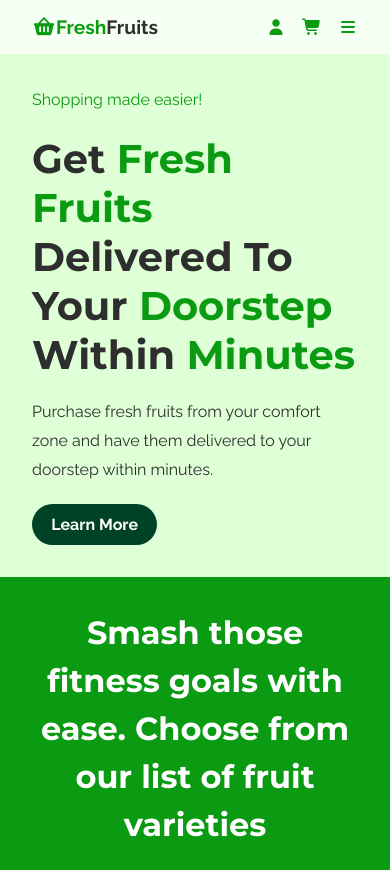
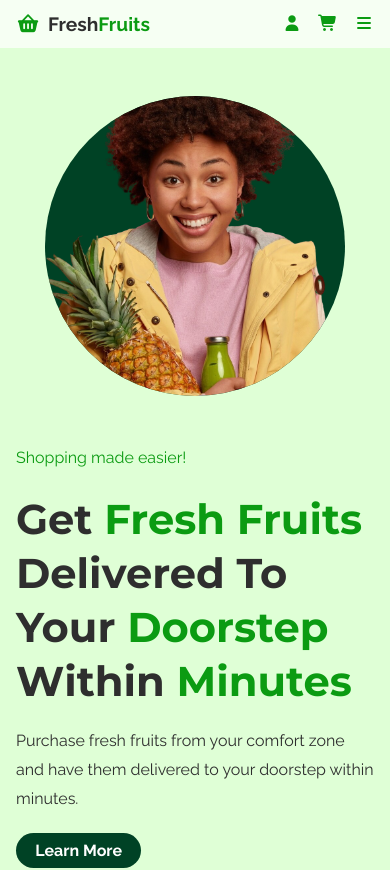
Before and after one commit to adetoadeto/freshfruits, a React (Vite) app: page / in a window 390 px wide. Shown: the top 870 px of the page. Built offline with nearby package versions, Linux system fonts and the light colour scheme; no server answers.

Commit message:
fix(layout and duplicate code): resolve spacing issues in ui, use resuable component for duplicate code

```diff
--- a/src/components/NavBar/Logo.jsx
+++ b/src/components/NavBar/Logo.jsx
@@ -1,11 +1,11 @@
 const Logo = () => {
   return (
-    <div id="logo">
+    <a id="logo" href="/">
       <i className="fa-solid fa-basket-shopping"></i>
       <p id="brand-name">
-        <span>Fresh</span>Fruits
+        Fresh<span>Fruits</span>
       </p>
-    </div>
+    </a>
   );
 };
 
--- a/src/components/NavBar/Nav.jsx
+++ b/src/components/NavBar/Nav.jsx
@@ -1,37 +1,22 @@
 import { useState } from "react";
+import { Link } from "react-router-dom";
 import Logo from "./Logo";
-import { Link } from "react-router-dom";
+import NavItems from "./NavItems";
 
 const Nav = () => {
   const [selected, setSelected] = useState(false)
 
-  const handleShowNav = ()=> {
+  const handleShowNav = () => {
     setSelected((prevValue) => !prevValue)
   }
 
   return (
     <nav>
-      <div className="main-nav">
-        <div id="links">
+      <div className="desktop-nav">
+
           <Logo />
-          <ul>
-            <li>
-              <Link to="/" className="list">
-                Home
-              </Link>
-            </li>
-            <li>
-              <Link to="/about" className="list">
-                About
-              </Link>
-            </li>
-            <li>
-              <Link to="/products" className="list">
-                Products
-              </Link>
-            </li>
-          </ul>
-        </div>
+          <NavItems />
+
 
         <div className="icons">
           <Link to="/account">
@@ -47,23 +32,7 @@ const Nav = () => {
       </div>
 
       <div className={`mobile-nav ${selected && "block"}`}>
-        <ul>
-            <li>
-              <Link to="/" className="list">
-                Home
-              </Link>
-            </li>
-            <li>
-              <Link to="/about" className="list">
-                About
-              </Link>
-            </li>
-            <li>
-              <Link to="/products" className="list">
-                Products
-              </Link>
-            </li>
-          </ul>
+        <NavItems />
       </div>
     </nav>
   );
--- /dev/null
+++ b/src/components/NavBar/NavItems.jsx
@@ -0,0 +1,18 @@
+import { Link } from "react-router-dom"
+
+const links = [{ name: "Home", href: "/" }, { name: "About", href: "/about" }, { name: "Products", href: "/products" }]
+
+const NavItems = () => {
+    return (
+        <ul>
+            {links.map(item =>
+                <li>
+                    <Link to={item.href} className="list">
+                        {item.name}
+                    </Link>
+                </li>)}
+        </ul>
+    )
+}
+
+export default NavItems
--- a/src/pages/Home.jsx
+++ b/src/pages/Home.jsx
@@ -5,14 +5,14 @@ import Button from "../components/Buttons/Button";
 const Home = () => {
   return (
     <>
-      <main>
+      <header>
         <article>
           <p id="tagline">Shopping made easier!</p>
-          <h2>
+          <h1>
             Get <span>Fresh Fruits</span> Delivered To Your
             <span> Doorstep </span>
             Within<span> Minutes</span>
-          </h2>
+          </h1>
           <p>
             Purchase fresh fruits from your comfort zone and have them delivered
             to your doorstep within minutes.
@@ -23,12 +23,13 @@ const Home = () => {
         <div className="image-container">
           <img src={heroImg} alt="woman holding fruit" />
         </div>
-      </main>
+      </header>
+
       <section id="banner">
-        <h3>
+        <h2>
           Smash those fitness goals with ease. Choose from our list of fruit
           varieties
-        </h3>
+        </h2>
         <Button><Link to="/products">Shop Now</Link></Button>
       </section>
     </>
--- a/src/styles/index.css
+++ b/src/styles/index.css
@@ -10,8 +10,9 @@
     --green-300: #0b9b12;
     --green-500: #004225;
     --white: white;
-    --margin-x: 5rem;
-    --small-screen-margin-x: 2rem;
+    --padding-x: 2rem;
+    --padding-t: 6rem;
+    --mobile-padding-x: 1rem;
     --border-radius: 10px;
 }
 
@@ -33,7 +34,7 @@ body {
     color: var(--text-color);
 }
 
-/* All Icons */
+/* ---------------------------------------------------------------------------------- */
 i {
     font-size: 1rem;
     color: var(--green-300);
@@ -47,25 +48,31 @@ a {
     text-decoration: none;
     color: inherit;
 }
+
 a:hover {
     text-decoration: underline;
 }
 
-h1, h2, h3, h4 {
+h1,
+h2,
+h3,
+h4 {
     font-family: var(--font-heading);
     font-weight: bold;
 }
+
 h2 {
     font-size: 2.5rem;
 }
+
 h3 {
     font-size: 1.5rem;
 }
+
 h4 {
     font-size: 1.3rem;
 }
 
-/* All Buttons */
 button {
     border: none;
     width: fit-content;
@@ -73,88 +80,130 @@ button {
     border-radius: 25px;
     background-color: transparent;
     font-weight: bold;
-    padding: 0.7rem 1.2rem;
+    padding: 0.5rem 1.2rem;
     background-color: var(--green-500);
     color: var(--white);
 }
-button:hover, i:hover, a:hover {
+
+button:hover,
+i:hover,
+a:hover {
     cursor: pointer;
 }
 
-/* NavBar */
+/* ------------------------------------------------------------ */
+
 nav {
-    margin: 1.5rem var(--margin-x);
+    padding: 1rem var(--padding-x);
+    position: fixed;
+    z-index: 10;
+    width: 100%;
+    background-color: var(--background-color);
+    box-sizing: border-box;
 }
-nav .main-nav,
-nav .mobile-nav ul,
-.main-nav #links,
-#links ul,
+
+nav .desktop-nav,
+nav .desktop-nav ul,
 nav .icons,
 #logo {
     display: flex;
     align-items: center;
 }
-nav .main-nav, nav .mobile-nav ul {
+
+nav .desktop-nav,
+nav .mobile-nav ul {
     justify-content: space-between;
 }
-.main-nav #links, #links ul {
+
+nav .desktop-nav ul {
     gap: 3rem;
 }
+
 nav ul .list {
     color: var(--text-color);
     text-decoration: none;
+    font-weight: 500;
 }
+
 nav ul .list:hover {
     color: var(--green-300);
     text-decoration: underline;
+    font-weight: bold;
 }
+
 nav .icons {
     gap: 1rem;
 }
+
 nav .icons i:hover {
     color: var(--green-500);
 }
-.hamburger-icon, .mobile-nav {
+
+nav .hamburger-icon,
+nav .mobile-nav {
     display: none;
 }
-.hamburger-icon {
+
+nav .hamburger-icon {
     background-color: transparent;
     padding: 0;
 }
 
+
 /* Logo */
-#logo i, #logo #brand-name {
+#logo {
+    gap: 0.5rem;
+}
+
+#logo:hover {
+    cursor: pointer;
+    text-decoration: none;
+}
+
+#logo i,
+#logo #brand-name {
     font-size: 1.2rem;
     font-weight: bold;
 }
+
 #logo #brand-name span {
     color: var(--green-300);
 }
 
 /* HomePage: Hero Section */
-main {
+header {
     width: auto;
-    padding: 3rem var(--margin-x);
+    padding: var(--padding-t) var(--padding-x) 1rem;
     display: flex;
     justify-content: space-between;
-    height: 350px;
+    align-items: bottom;
+    height: fit-content;
     background-color: var(--green-100);
 }
-main article {
+
+header article {
     display: flex;
     flex-direction: column;
     justify-content: center;
     gap: 1.2rem;
     width: 60%;
 }
-main article p {
+
+header article h1 {
+    font-size: 2.8rem;
+    line-height: 1.3;
+}
+
+header article p {
     line-height: 1.8;
 }
-main article p#tagline,
-main article h2 span {
+
+header article p#tagline,
+header article h1 span {
     color: var(--green-300);
 }
-.image-container {
+
+header .image-container {
     width: 370px;
     background-color: var(--green-500);
     height: 370px;
@@ -165,7 +214,8 @@ main article h2 span {
     align-items: center;
     position: relative;
 }
-.image-container img {
+
+header .image-container img {
     position: absolute;
     height: 440px;
     width: 100%;
@@ -176,7 +226,7 @@ main article h2 span {
 #banner {
     width: auto;
     margin-top: 2rem;
-    padding: 0 var(--margin-x);
+    padding: 0 var(--padding-x);
     background-image: url("../assets/images/banner.jpg");
     background-position: center;
     background-size: cover;
@@ -187,13 +237,15 @@ main article h2 span {
     align-items: end;
     gap: 2rem;
 }
-#banner h3 {
+
+#banner h2 {
     line-height: 1.5;
     width: 50%;
     text-align: end;
     font-size: 2rem;
     color: var(--green-500);
 }
+
 #banner button {
     background-color: var(--green-300);
     color: white;
@@ -201,7 +253,8 @@ main article h2 span {
 
 /* About Page */
 #about {
-    padding: var(--margin-x)  ;
+    min-height: 100vh;
+    padding: var(--padding-x);
     background-color: #eefdea;
     display: flex;
     justify-content: space-between;
@@ -209,34 +262,41 @@ main article h2 span {
     height: auto;
     gap: 4rem;
 }
+
 #about img {
-    border-radius:var(--border-radius);
+    border-radius: var(--border-radius);
     height: 100%;
     width: 50%;
     object-fit: cover;
     object-position: bottom;
 }
+
 #about article {
     width: 50%;
     line-height: 2;
 }
+
 #about article h2 {
     line-height: 1.5;
 }
-#about  article h2 span {
+
+#about article h2 span {
     color: var(--green-300);
 }
+
 #about article .paragraph-text {
     margin-top: 1rem;
     margin-bottom: 1.5rem;
     width: 100%;
 
 }
+
 #about article ul {
     display: flex;
     flex-direction: column;
     gap: 0.5rem;
 }
+
 #about article ul li i {
     margin-right: 0.5rem;
     color: var(--green-300);
@@ -245,13 +305,13 @@ main article h2 span {
 /* Products Page */
 #products {
     background-color: var(--green-100);
-    margin-top: 1rem;
-    padding: 2rem var(--margin-x);
+    padding: var(--padding-t) var(--padding-x);
     min-height: 100vh;
 }
+
 #products-header,
-#products-header > div,
-.details > div {
+#products-header>div,
+.details>div {
     display: flex;
     justify-content: space-between;
     gap: 0.5rem;
@@ -263,40 +323,52 @@ main article h2 span {
     font-size: 2rem;
     color: var(--green-500);
 }
+
 #products-header button {
     background-color: var(--green-300);
     padding: 0.5rem 1rem;
 }
+
 #products-header button:hover {
     background-color: var(--green-500);
     color: var(--white);
 }
+
 #products form {
+    display: flex;
+    justify-content: space-between;
+    align-items: center;
     background-color: var(--white);
     padding: 0.5rem 1rem;
     border-radius: 5rem;
     box-shadow: 0 0 5px rgb(219, 215, 215);
 }
+
 #products form i:hover {
     font-size: small;
 }
+
 #products input {
     border: none;
     background-color: transparent;
 }
+
 #products input:focus {
     outline: none;
 }
+
 #products input::placeholder {
     color: rgb(156, 154, 154);
     font: inherit;
 }
+
 #product-cards {
     display: grid;
-    grid-template-columns: repeat(auto-fit, minmax(200px, 1fr));
+    grid-template-columns: repeat(auto-fit, minmax(150px, 1fr));
     gap: 1.5rem 1rem;
     margin-top: 2rem;
 }
+
 #product-cards .product-card {
     border-radius: var(--border-radius);
     width: auto;
@@ -304,40 +376,49 @@ main article h2 span {
     height: fit-content;
     background-color: rgb(248, 255, 246);
 }
+
 .product-card button {
     background-color: var(--green-300);
     font-size: 0.8rem;
     padding: 0.5rem;
     border-radius: var(--border-radius) 0 0 0;
 }
+
 .product-card button:hover {
     background-color: var(--green-500);
 }
-.product-card .product-image{
+
+.product-card .product-image {
     height: 200px;
     width: 100%;
     object-fit: contain;
 }
+
 .product-card .product-text {
     padding: 0 1rem 1rem 1rem;
     font-weight: bold;
     color: var(--green-300);
 }
-.product-text > div {
+
+.product-text>div {
     display: flex;
     justify-content: space-between;
     align-items: center;
     margin-top: 0.5rem;
 }
+
 .product-review {
     height: 20px;
 }
+
 .indicator-message {
     text-align: center;
     font-size: 1.5rem;
     margin-top: 3rem;
     font-weight: bold;
     color: var(--green-300);
+    text-transform: capitalize;
+
 }
 
 /* Product Details */
@@ -347,14 +428,17 @@ main article h2 span {
     height: auto;
     background-size: cover;
     background-blend-mode: soft-light;
-    padding: var(--margin-x);
+    padding: var(--padding-t) var(--padding-x);
+    padding-top: 7rem;
 }
+
 .product-details {
     display: flex;
     justify-content: space-between;
     gap: 4rem;
     align-items: center;
 }
+
 .product-details .product-image {
     height: 400px;
     width: 50%;
@@ -362,62 +446,77 @@ main article h2 span {
     background-color: #d5ffc9;
     border-radius: 50px;
 }
+
 .product-details img {
     object-fit: contain;
     height: 100%;
     width: 100%;
 }
+
 .product-details .product-content {
     width: 50%;
     display: flex;
     flex-direction: column;
     gap: 1.5rem;
 }
+
 .product-content .title {
     font-size: 2.8rem;
     color: var(--green-300);
 }
-.product-content .price, .quantity > p {
+
+.product-content .price,
+.quantity>p {
     color: var(--green-300);
     font-weight: bold;
 }
-.product-content > p {
+
+.product-content>p {
     width: 95%;
     line-height: 2rem;
 }
+
 .product-content .quantity {
     display: flex;
     align-items: center;
     gap: 1rem;
     margin-bottom: 1rem;
 }
+
 .product-content .quantity .qty-btn {
     background-color: var(--green-300);
     opacity: 50%;
     padding: 0.2rem 0.8rem;
 }
+
 .product-content .quantity .qty-btn:hover {
     opacity: 100%;
 }
+
 .product-content .quantity i {
     color: var(--white);
     font-weight: bold;
     font-size: 0.9rem;
 }
+
 .product-content .quantity p {
     font-size: 1.8rem;
     color: var(--green-300);
     font-weight: bold;
 }
+
 .product-content .add-to-cart-btn {
     width: fit-content;
 }
+
 .product-content .add-to-cart-btn:hover {
     opacity: 90%;
 }
+
 .product-content .add-to-cart-btn:disabled {
     opacity: 50%;
 }
+
 #cart-message {
     margin-top: 1rem;
     color: var(--green-500);
@@ -426,6 +525,7 @@ main article h2 span {
     font-style: italic;
     font-weight: bold;
 }
+
 .controls {
     margin-top: 2rem;
     display: flex;
@@ -434,31 +534,42 @@ main article h2 span {
     flex-wrap: wrap;
     gap: 1rem;
 }
+
 .controls button {
     border-radius: 8px;
 }
 
+.controls button:first-of-type {
+    background-color: transparent;
+    border: 1px solid var(--green-500);
+    color: inherit;
+}
+
 /* Checkout Layout */
 #checkout {
-    padding:2rem  var(--margin-x);
+    padding: var(--padding-t) var(--padding-x);
     background-image: url("../assets/images/checkout.jpg");
     background-size: cover;
     background-position: center;
     height: auto;
     min-height: 100vh;
 }
-#checkout > button {
+
+#checkout>button {
     border-radius: 10px;
     margin-bottom: 2rem;
 }
+
 #checkout .output {
     height: auto;
     display: flex;
     justify-content: space-between;
     gap: 1rem;
 }
+
 /* Cart */
-.cart, .order-summary {
+.cart,
+.order-summary {
     margin-top: 2rem;
     height: fit-content;
     background-color: var(--white);
@@ -467,39 +578,46 @@ main article h2 span {
     color: var(--green-500);
     box-shadow: 0 0 10px gray;
 }
+
 .cart {
     width: 50%;
 }
+
 .cart .heading {
     display: flex;
     justify-content: space-between;
     align-items: center;
     margin-bottom: 2rem;
 }
+
 .cart .heading strong {
     color: var(--green-300);
 }
+
 .cart .cart-card {
     margin: 1rem 0;
     color: var(--green-300);
 }
+
 .cart .cart-card,
-.cart .cart-card > div,
+.cart .cart-card>div,
 .total,
 .order-summary .order-details {
     display: flex;
     align-items: center;
 }
+
 .cart .cart-card,
 .total,
 .order-summary .order-details {
     justify-content: space-between;
 }
 
-.cart .cart-card > div {
+.cart .cart-card>div {
     width: 50%;
     gap: 1rem;
 }
+
 .cart .cart-card img {
     background-color: var(--green-100);
     object-fit: contain;
@@ -507,10 +625,12 @@ main article h2 span {
     width: 50px;
     border-radius: 50%;
 }
+
 .cart-card .remove-item {
     background-color: transparent;
     padding: 0;
 }
+
 .total {
     margin-top: 1.5rem;
 }
@@ -523,20 +643,26 @@ hr {
 .order-summary {
     width: 40%;
 }
+
 .order-summary .order-details {
     margin-top: 1rem;
 }
+
 .order-summary .order-details img {
     width: 10%;
     object-fit: contain;
     height: 70px;
 }
-.order-summary h3, .order-summary h4 {
+
+.order-summary h3,
+.order-summary h4 {
     color: var(--green-300);
 }
-.order-summary .total > strong {
+
+.order-summary .total>strong {
     color: var(--green-300);
 }
+
 #confirm-btn {
     margin-top: 1.5rem;
     width: 100%;
@@ -551,16 +677,16 @@ hr {
     border-radius: 30px;
     color: var(--white);
     box-shadow: 0 0 10px rgba(24, 24, 24, 0.63);
-    animation: slideDown 0.5s ease-in forwards;
-    margin: 3rem auto;
+    animation: slideDown 0.8s ease-in forwards;
+    margin: 1rem auto;
     display: flex;
     flex-direction: row-reverse;
     justify-content: space-between;
     align-items: center;
-    /* padding-right: 2rem; */
     gap: 0.5rem;
 }
-#checkout .success-page > div {
+
+#checkout .success-page>div {
     display: flex;
     flex-direction: column;
     justify-content: center;
@@ -572,10 +698,12 @@ hr {
     font-family: var(--font-heading);
     text-align: center;
 }
+
 #checkout .success-page img {
     border-radius: 0 20px 20px 0;
     height: 100%;
 }
+
 .success-page i {
     font-size: 2.5rem;
     color: var(--green-100);
@@ -586,15 +714,16 @@ hr {
     min-height: 100vh;
     height: auto;
     background-image: url("../assets/images/account.jpg");
-    background-position: right;
+    background-position: center;
     background-size: cover;
-    padding: 4rem 2rem 4rem 0;
+    padding: 3rem var(--padding-x);
     display: flex;
     justify-content: end;
     align-items: center;
     color: var(--green-500);
     font-weight: bold;
 }
+
 #account .dialog-box {
     /* background-color: rgba(255, 255, 255, 0.774); */
     background-color: var(--green-500);
@@ -604,6 +733,7 @@ hr {
     padding: 3rem 2rem;
     color: var(--white);
 }
+
 #account .dialog-box .heading {
     font-size: 2rem;
     text-align: center;
@@ -611,12 +741,14 @@ hr {
     font-family: var(--font-heading);
     margin-bottom: 1.5rem;
 }
+
 #account .dialog-box .names {
     display: flex;
     justify-content: space-between;
     align-items: center;
     gap: 1rem;
 }
+
 #account form {
     margin-top: 1.2rem;
     display: flex;
@@ -624,29 +756,36 @@ hr {
     gap: 0.5rem;
     width: 100%;
 }
+
 #account form label {
     font-size: 0.9rem;
 }
+
 #account form input {
     padding: 0.7rem;
     border-radius: 5px;
     border: none;
     background-color: var(--white);
 }
+
 #account form input.invalid {
     border: 2px solid red;
 }
+
 #account form input.invalid::placeholder {
     color: red;
 }
+
 #account form input:focus {
     outline: none;
     /* box-shadow: 0 0 5px var(--white); */
     background-color: var(--green-100);
 }
+
 #account form input::placeholder {
     color: rgba(128, 128, 128, 0.795);
 }
+
 #account button {
     margin: 1.5rem 0;
     width: 100%;
@@ -654,19 +793,23 @@ hr {
     padding: 0.8rem 0;
     background-color: var(--green-300);
 }
+
 #account .page-navigation {
     text-align: center;
     font-size: 0.9rem;
 }
+
 #account .page-navigation a {
     text-decoration: underline;
 }
+
 #account .page-navigation a:hover {
     color: var(--green-300);
 }
+
 /* Footer Section */
 footer {
-    padding: 1rem var(--margin-x);
+    padding: 1rem var(--padding-x);
     /* margin-top: 1rem; */
     background-color: var(--green-500);
     display: flex;
@@ -676,9 +819,11 @@ footer {
     font-weight: bold;
     font-size: 1.2rem;
 }
+
 footer i {
     color: white;
 }
+
 footer .icons i {
     margin-left: 0.3rem
 }
@@ -687,110 +832,140 @@ footer .icons i {
     from {
         transform: translateY(-100%)
     }
+
     to {
         transform: translateY(0);
     }
 }
+
 @media (max-width: 992px) {
     nav {
-        margin: 1rem var(--small-screen-margin-x);
+        padding: 0.8rem var(--mobile-padding-x);
     }
-    #links ul {
+
+    nav .desktop-nav ul {
         display: none;
     }
-    .hamburger-icon, .mobile-nav.block {
+
+    nav .hamburger-icon,
+    nav .mobile-nav.block {
         display: block;
     }
-    .mobile-nav {
+
+    nav .mobile-nav {
         margin-top: 1.5rem;
     }
-    .mobile-nav ul li a {
+
+    nav .mobile-nav ul li a {
         color: var(--green-300);
     }
 
-    main {
+    header {
         height: auto;
-        flex-direction: column;
-        padding: 2rem  var(--small-screen-margin-x);
+        flex-direction: column-reverse;
+        gap: 3rem;
+        padding: var(--padding-t) var(--mobile-padding-x) 2rem;
     }
-    main article {
+
+    header article {
         width: 100%;
     }
-    .image-container {
-        display: none;
+
+    header article h1 {
+        font-size: 2.6rem;
     }
+
+    header .image-container {
+        margin: auto;
+    }
+
     #banner {
         background-color: var(--green-300);
         align-items: center;
         margin-top: 0;
         height: auto;
         background-image: none;
-        padding: 2rem var(--small-screen-margin-x);
+        padding: 2rem var(--mobile-padding-x);
     }
-    #banner h3 {
+
+    #banner h2 {
         color: var(--white);
         text-align: center;
         width: 100%;
     }
+
     #banner button {
         background-color: var(--white);
         color: var(--green-300);
     }
 
     #about {
-        padding: var(--small-screen-margin-x);
+        padding: var(--padding-t) var(--mobile-padding-x);
         flex-direction: column;
     }
+
     #about img {
         object-position: center;
         height: 300px;
         width: 100%;
     }
+
     #about article {
         width: 100%;
     }
+
     #about article .paragraph-text {
         width: 80%;
     }
 
     #products {
-        padding-left: var(--small-screen-margin-x);
-        padding-right: var(--small-screen-margin-x);
+        padding: var(--padding-t) var(--mobile-padding-x);
     }
+
     #products-header {
         gap: 1.5rem;
         margin-bottom: 3rem;
     }
+
     #products-header h2 {
         font-size: 1.7rem;
         line-height: 1.5;
     }
 
     .product-details-container {
-        padding: var(--small-screen-margin-x);
+        padding: var(--padding-t) var(--mobile-padding-x) 2rem
     }
+
     .product-details {
         flex-direction: column;
     }
+
     .product-details .product-image {
         height: 250px;
         width: 100%;
     }
+
     .product-details .product-content {
         width: 100%;
     }
+
     #checkout {
-        padding: var(--small-screen-margin-x);
+        padding: var(--padding-t) var(--mobile-padding-x);
     }
-    #checkout > button {
+
+    #checkout>button {
         margin-bottom: 0;
     }
+
     #checkout .output {
         display: block;
     }
-    .cart, .order-summary {
+
+    .cart,
+    .order-summary {
         width: auto;
     }
+
     .cart .heading {
         display: block;
         line-height: 2;
@@ -800,36 +975,61 @@ footer .icons i {
         flex-direction: column;
         height: auto;
     }
-    #checkout .success-page > div {
+
+    #checkout .success-page>div {
         height: 100%;
     }
+
     #checkout .success-page img {
-      height: 110px;
-      border-radius: 0 0 10px 10px;
+        height: 110px;
+        border-radius: 0 0 10px 10px;
     }
 
     #account {
-        justify-content: center;
-        padding-left: 2rem;
+        padding-left: var(--mobile-padding-x);
+        padding-right: var(--mobile-padding-x);
     }
+
     #account .dialog-box {
-       width: auto;
+        width: auto;
+        padding: 1rem;
     }
 
     footer {
-        padding-left: var(--small-screen-margin-x);
-        padding-right: var(--small-screen-margin-x);
+        padding-left: var(--mobile-padding-x);
+        padding-right: var(--mobile-padding-x);
     }
-
-
 }
 
 @media(max-width: 576px) {
-     #product-cards .product-card {
+    #product-cards .product-card {
         max-width: none;
     }
+
+    #account .dialog-box {
+        width: 100%;
+    }
+
     #account .dialog-box .names {
         flex-direction: column;
     }
 
 }
+
+@media(max-width: 400px) {
+    header .image-container {
+        margin: auto;
+        width: 300px;
+        height: 300px;
+    }
+
+    #products-header button,
+    #products form {
+        text-align: start;
+        width: 100%;
+    }
+
+    .controls button {
+        width: 100%;
+    }
+}
```
Also changed, not shown: package.json (+15 -15 lines), src/pages/About.jsx (+3 -7 lines), src/pages/Products.jsx (+11 -12 lines), public/preview.png, 1 other file (tests, documents, lock files or other folders).
